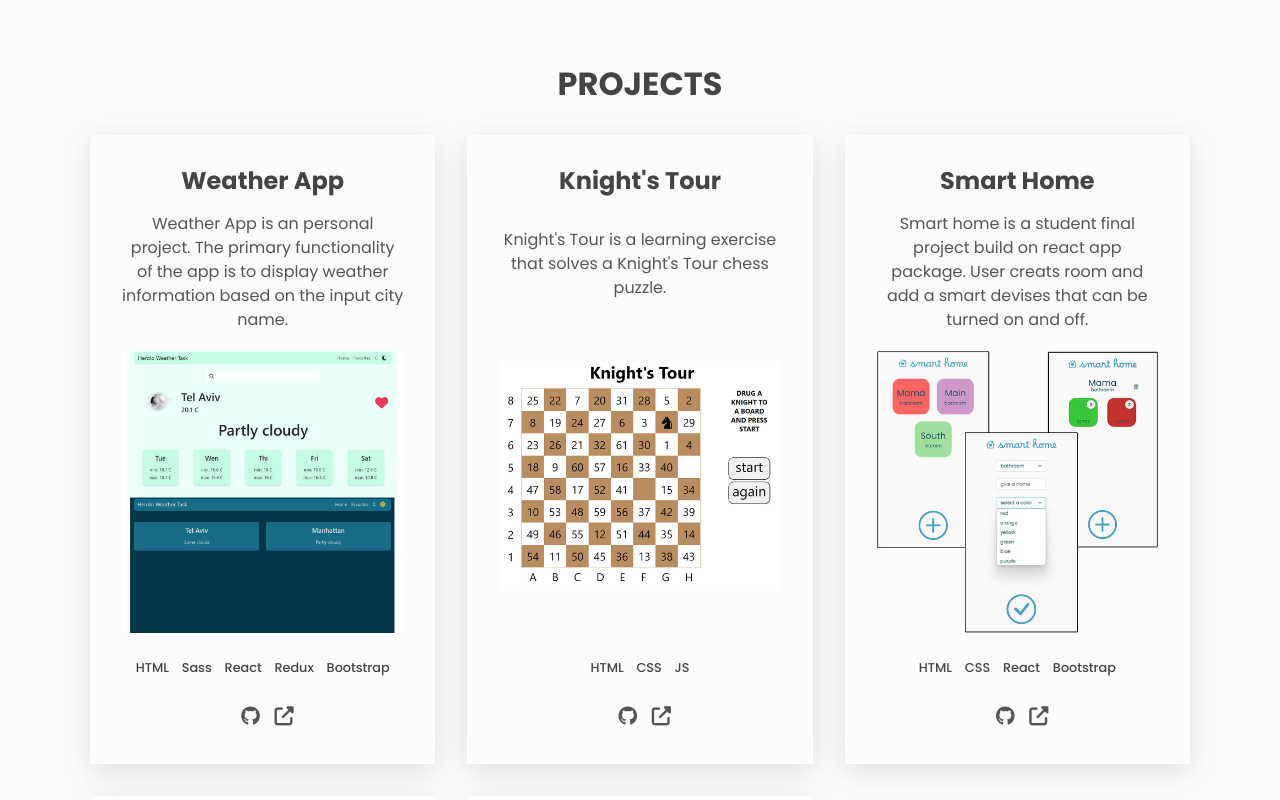
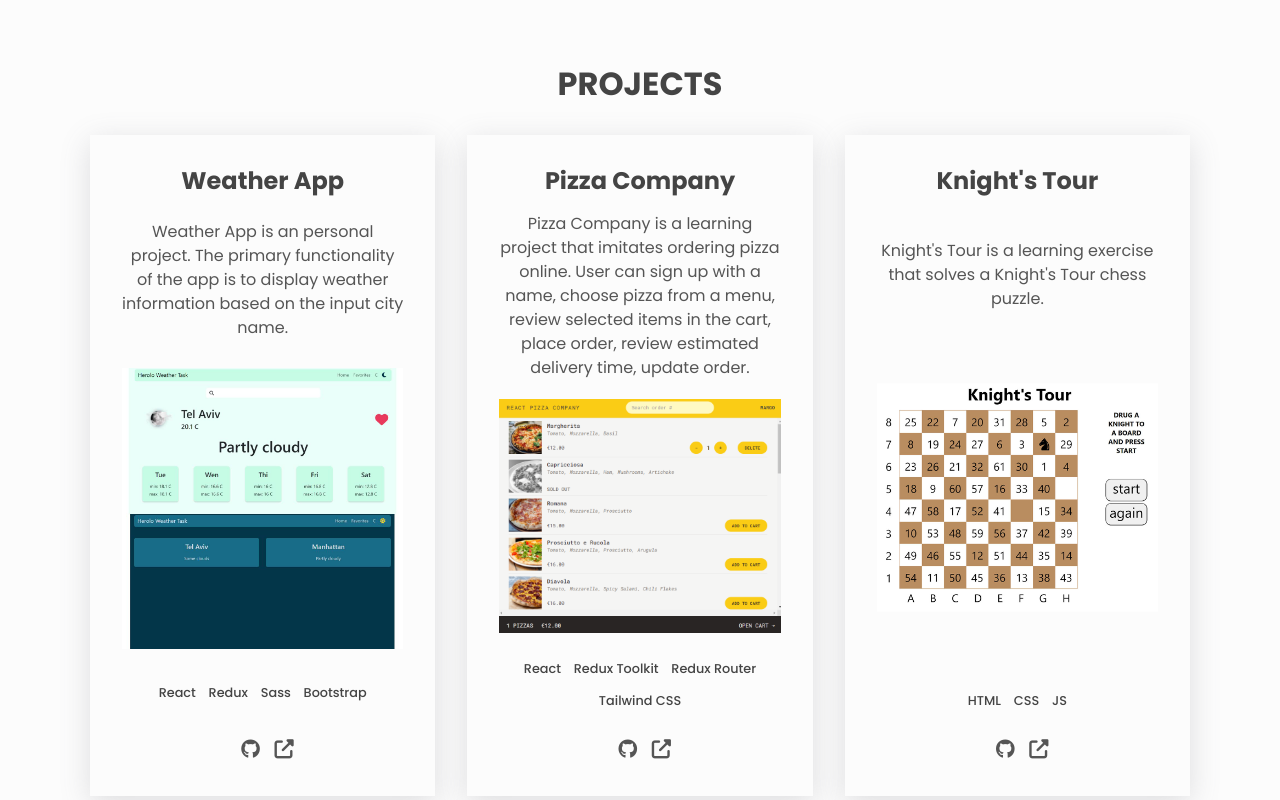
Before and after one commit to yana-shick/portfolio, a plain HTML site: page index.html in a window 1280 px wide. Shown: the part 480-1280 px from the top of the page. Drawn offline with Linux system fonts and the light colour scheme.

Commit message:
pizza project

```diff
--- a/index.html
+++ b/index.html
@@ -104,10 +104,9 @@ https://github.com/rajshekhar26/cleanfolio-minimal -->
             </div>
 
             <ul class="project__stack">
-							<li class="project__stack-item">HTML</li>
-							<li class="project__stack-item">Sass</li>
               <li class="project__stack-item">React</li>
               <li class="project__stack-item">Redux</li>
+              <li class="project__stack-item">Sass</li>
               <li class="project__stack-item">Bootstrap</li>
             </ul>
 
@@ -121,6 +120,44 @@ https://github.com/rajshekhar26/cleanfolio-minimal -->
               </a>
               <a
                 href="https://yana-shick.github.io/weatherapp/"
+                aria-label="live preview"
+                class="link link--icon"
+              >
+                <i aria-hidden="true" class="fas fa-external-link-alt"></i>
+              </a>
+            </div>
+          </div>
+
+          <div class="project">
+            <h3>Pizza Company</h3>
+            <p class="project__description">
+              Pizza Company is a learning project that imitates ordering pizza
+              online. User can sign up with a name, choose pizza from a menu,
+              review selected items in the cart, place order, review estimated
+              delivery time, update order.
+            </p>
+
+            <div class="preview-container">
+              <img class="preview-picture" src="preview/pizza.png" />
+            </div>
+
+            <ul class="project__stack">
+              <li class="project__stack-item">React</li>
+              <li class="project__stack-item">Redux Toolkit</li>
+              <li class="project__stack-item">Redux Router</li>
+              <li class="project__stack-item">Tailwind CSS</li>
+            </ul>
+
+            <div class="links-container">
+              <a
+                href="https://github.com/yana-shick/Pizza-Company"
+                aria-label="source code"
+                class="link link--icon"
+              >
+                <i aria-hidden="true" class="fab fa-github"></i>
+              </a>
+              <a
+                href="https://yana-shick.github.io/Pizza-Company/"
                 aria-label="live preview"
                 class="link link--icon"
               >
```
Also changed, not shown: preview/pizza.png (added). Lines whose indentation alone changed are shown as unchanged.
